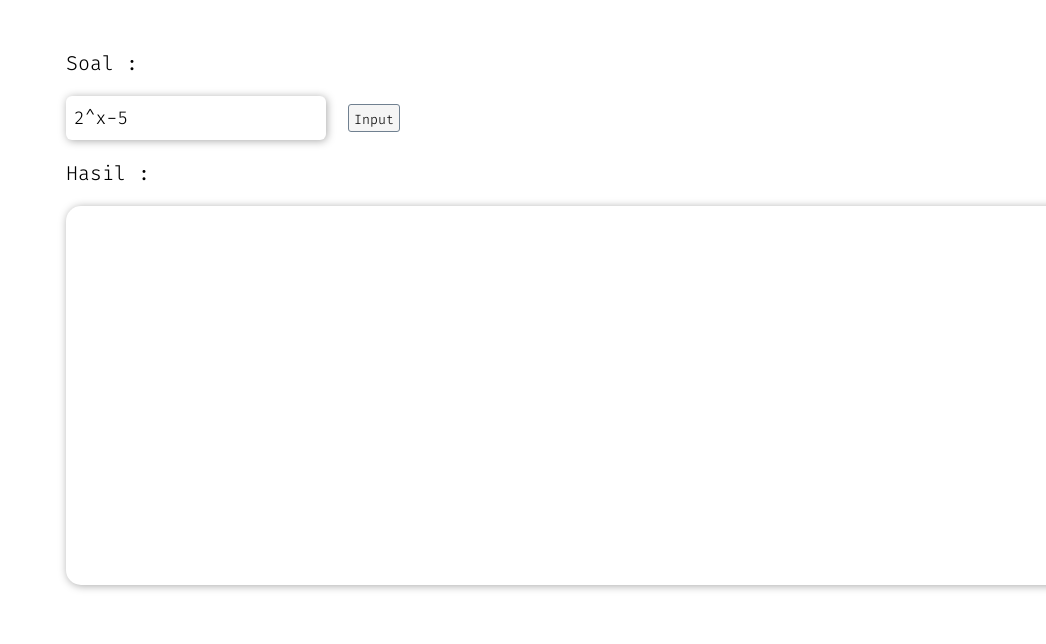
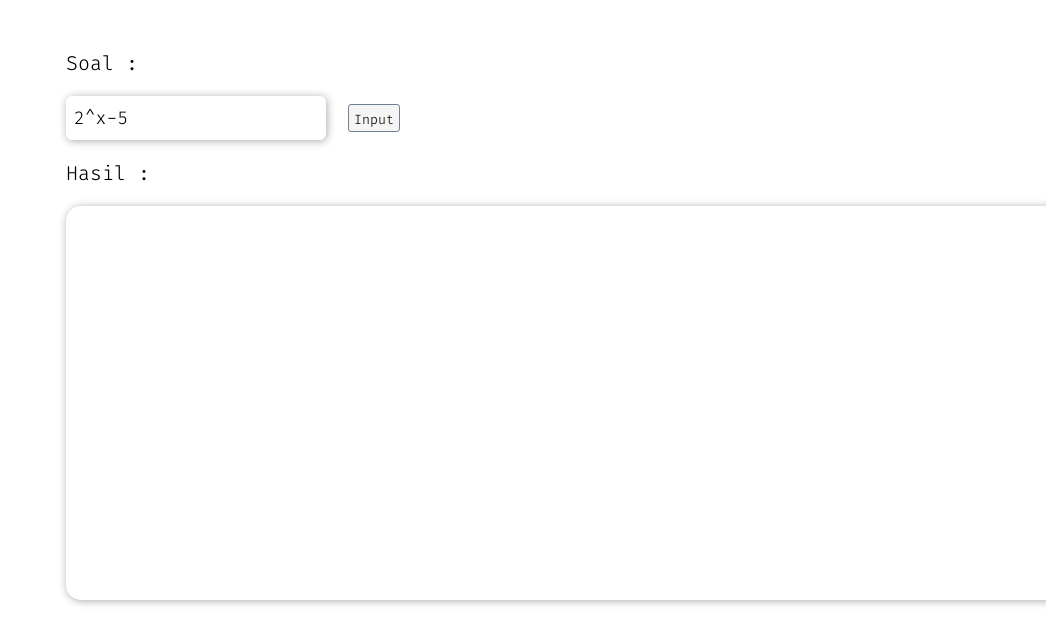
Before and after one commit to aldymartinus/numerik, a plain HTML site: page index.html in a window 1280 px wide. Shown: the top 644 px of the page, without its empty margins (234-1280 px from the left). Drawn offline with Linux system fonts and the light colour scheme.

Commit message:
Update style.css

```diff
--- a/style.css
+++ b/style.css
@@ -17,7 +17,7 @@ body{
     box-shadow: 1px 1px 8px darkgrey;
     border: none;
     border-radius: 15px;
-    padding: 15px 0px 0px 15px;
+    padding: 15px 0px 15px 15px;
 }
 #calc{
     font-family: 'Fira Code', monospace;
```
